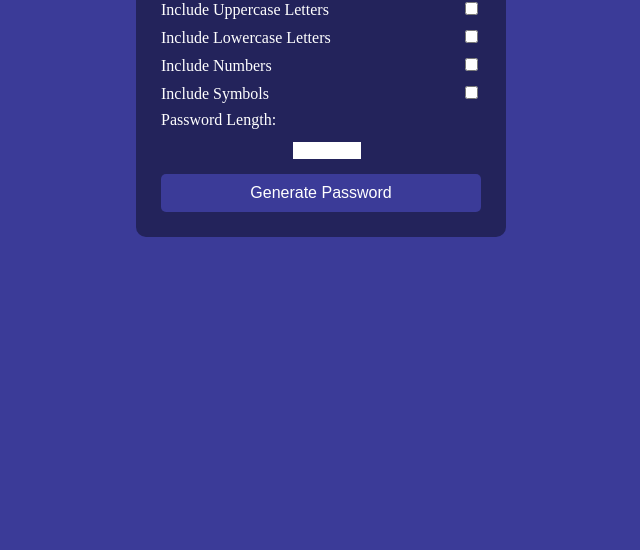
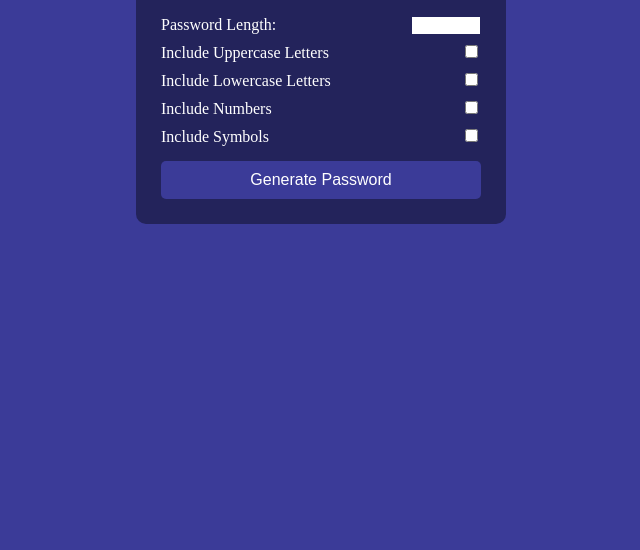
Before and after one commit to ijasbrat/CT-Product-Training-2025, a plain HTML site: page passwordgenerator/password.html in a window 1280 px wide. Shown: the part 250-800 px from the top of the page, without its empty margins (319-959 px from the left). Drawn offline with Linux system fonts and the light colour scheme.

Commit message:
Update password.html

```diff
--- a/passwordgenerator/password.html
+++ b/passwordgenerator/password.html
@@ -16,6 +16,8 @@
     </div>
 
     <div class="settings">
+      <label for="length">Password Length: <input type="number" id="length" min="4" max="20"/></label>
+
       <label>
          Include Uppercase Letters <input type="checkbox" id="uppercase"  />
       </label>
@@ -29,8 +31,7 @@
          Include Symbols <input type="checkbox" id="symbols"  />
       </label>
 
-      <label for="length">Password Length:</label>
-      <input type="number" id="length" min="4" max="20"/>
+
     </div>
 
     <button id="generate">Generate Password</button>
```
